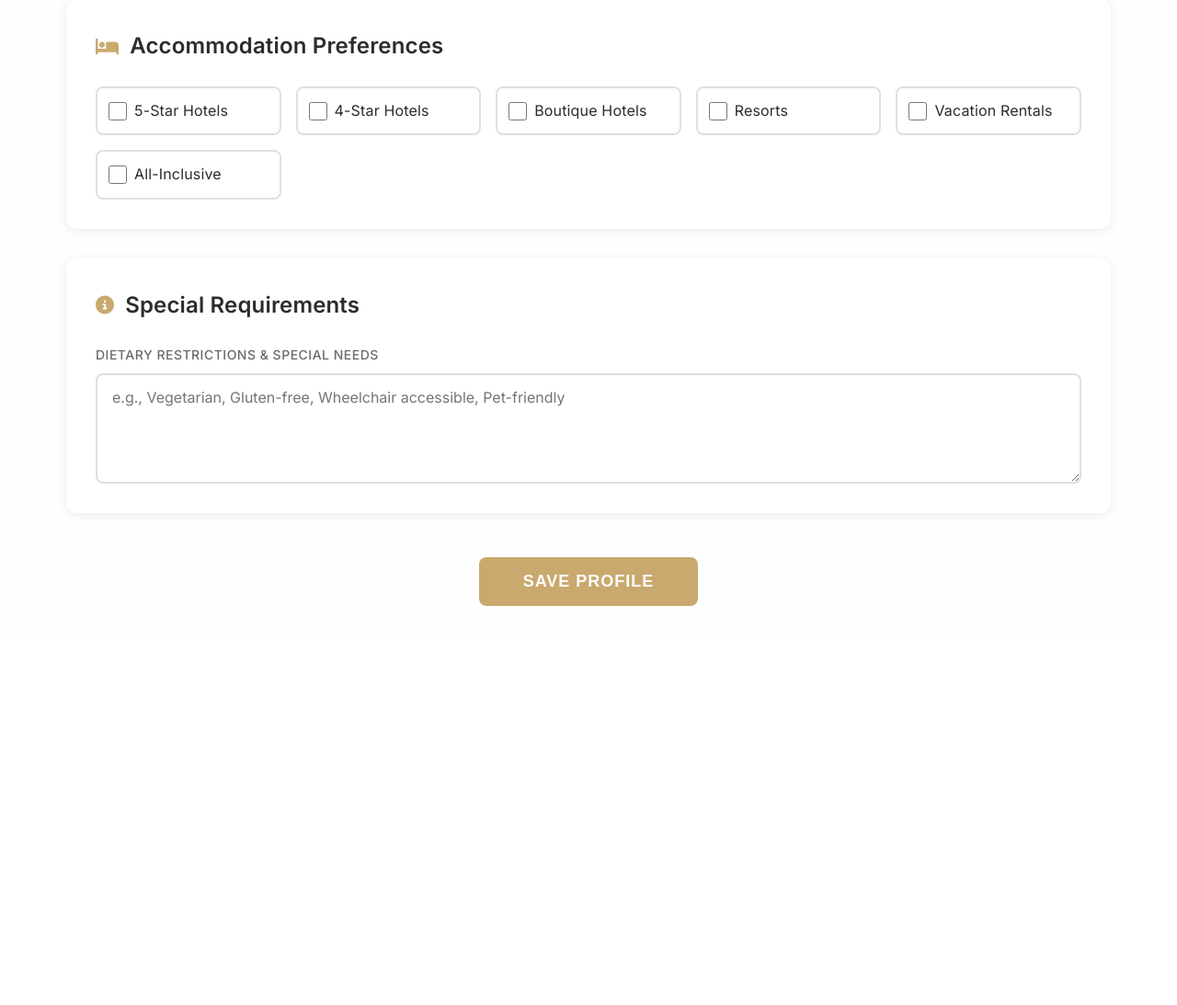
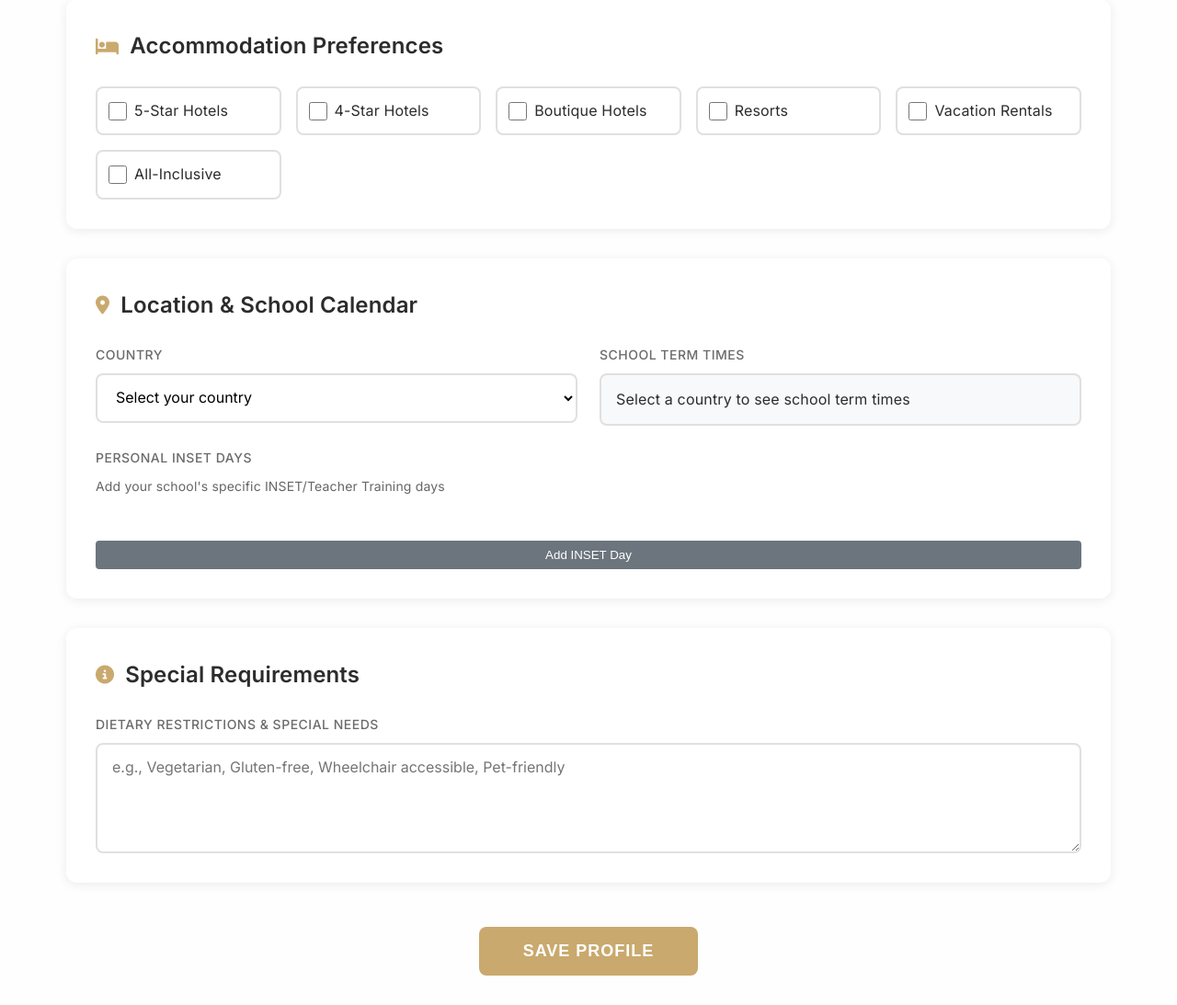
Before and after one commit to j99lef/Phoenix_Claude, a Flask app: template templates/profile_production.html in a window 1280 px wide. Shown: the part 1246-2339 px from the top of the page at 92% size. Before the commit the page ends 1905 px from the top, so only its background shows below. Run offline with Flask 3, Linux system fonts and the light colour scheme; the template is opened without the code that fills it: values that come from a table or form of the project are taken from there, others are empty.

Commit message:
Add country selection and school calendar to profile with save fixes
- Added country selection dropdown (England, Scotland, Wales, Northern Ireland)
- Added school term times display based on selected country
- Added personal INSET days management with add/remove functionality
- Fixed profile save functionality to properly update database
- Added UserSchoolCalendar support to profile API
- Fixed temporary admin user to have all required fields
- Updated JavaScript to handle INSET days arrays
- Profile now saves all data correctly to database

The profile page now includes location-based school calendar settings.

🤖 Generated with [Claude Code](https://claude.ai/code)

Co-Authored-By: Claude <noreply@anthropic.com>

```diff
--- a/templates/profile_production.html
+++ b/templates/profile_production.html
@@ -571,6 +571,58 @@
                     </div>
                 </div>
 
+                <!-- Location & School Settings -->
+                <div class="profile-section">
+                    <h2 class="section-title">
+                        <i class="fas fa-map-marker-alt"></i>
+                        Location & School Calendar
+                    </h2>
+                    <div class="form-grid">
+                        <div class="form-group">
+                            <label class="form-label">Country</label>
+                            <select class="form-select" name="country" id="countrySelect" onchange="updateSchoolInfo()">
+                                <option value="">Select your country</option>
+                                <option value="England" {% if school_calendar and school_calendar.country == 'England' %}selected{% endif %}>England</option>
+                                <option value="Scotland" {% if school_calendar and school_calendar.country == 'Scotland' %}selected{% endif %}>Scotland</option>
+                                <option value="Wales" {% if school_calendar and school_calendar.country == 'Wales' %}selected{% endif %}>Wales</option>
+                                <option value="Northern Ireland" {% if school_calendar and school_calendar.country == 'Northern Ireland' %}selected{% endif %}>Northern Ireland</option>
+                            </select>
+                        </div>
+                        <div class="form-group">
+                            <label class="form-label">School Term Times</label>
+                            <div id="schoolTermInfo" class="form-input" style="background: #f8f9fa; min-height: 45px; display: flex; align-items: center;">
+                                {% if school_calendar %}
+                                    Based on {{ school_calendar.country }} school calendar
+                                {% else %}
+                                    Select a country to see school term times
+                                {% endif %}
+                            </div>
+                        </div>
+                    </div>
+
+                    <!-- INSET Days -->
+                    <div class="form-group" style="margin-top: 1.5rem;">
+                        <label class="form-label">Personal INSET Days</label>
+                        <p style="font-size: 0.875rem; color: #666; margin-bottom: 1rem;">
+                            Add your school's specific INSET/Teacher Training days
+                        </p>
+                        <div id="insetDaysList" style="margin-bottom: 1rem;">
+                            {% if school_calendar and school_calendar.inset_days %}
+                                {% for day in school_calendar.inset_days %}
+                                <div class="inset-day-item" style="display: flex; gap: 1rem; margin-bottom: 0.5rem;">
+                                    <input type="date" value="{{ day.date }}" class="form-input" style="flex: 1;">
+                                    <input type="text" value="{{ day.description or '' }}" placeholder="Description" class="form-input" style="flex: 2;">
+                                    <button type="button" onclick="removeInsetDay(this)" class="btn-remove" style="padding: 0.5rem 1rem; background: #dc3545; color: white; border: none; border-radius: 4px;">Remove</button>
+                                </div>
+                                {% endfor %}
+                            {% endif %}
+                        </div>
+                        <button type="button" onclick="addInsetDay()" class="btn-secondary" style="background: #6c757d; color: white; padding: 0.5rem 1rem; border: none; border-radius: 4px;">
+                            Add INSET Day
+                        </button>
+                    </div>
+                </div>
+
                 <!-- Special Requirements -->
                 <div class="profile-section">
                     <h2 class="section-title">
@@ -646,6 +698,14 @@
                     // Handle multiple checkbox values
                     if (!data[key]) data[key] = [];
                     data[key].push(value);
+                } else if (key === 'inset_dates[]') {
+                    // Handle INSET dates array
+                    if (!data['inset_dates']) data['inset_dates'] = [];
+                    data['inset_dates'].push(value);
+                } else if (key === 'inset_descriptions[]') {
+                    // Handle INSET descriptions array
+                    if (!data['inset_descriptions']) data['inset_descriptions'] = [];
+                    data['inset_descriptions'].push(value);
                 } else {
                     data[key] = value;
                 }
@@ -710,6 +770,37 @@
             });
         });
 
+        // School calendar functions
+        function updateSchoolInfo() {
+            const country = document.getElementById('countrySelect').value;
+            const infoDiv = document.getElementById('schoolTermInfo');
+
+            if (country) {
+                infoDiv.textContent = `Based on ${country} school calendar`;
+            } else {
+                infoDiv.textContent = 'Select a country to see school term times';
+            }
+        }
+
+        function addInsetDay() {
+            const container = document.getElementById('insetDaysList');
+            const dayDiv = document.createElement('div');
+            dayDiv.className = 'inset-day-item';
+            dayDiv.style.cssText = 'display: flex; gap: 1rem; margin-bottom: 0.5rem;';
+
+            dayDiv.innerHTML = `
+                <input type="date" name="inset_dates[]" class="form-input" style="flex: 1;" required>
+                <input type="text" name="inset_descriptions[]" placeholder="Description" class="form-input" style="flex: 2;">
+                <button type="button" onclick="removeInsetDay(this)" class="btn-remove" style="padding: 0.5rem 1rem; background: #dc3545; color: white; border: none; border-radius: 4px;">Remove</button>
+            `;
+
+            container.appendChild(dayDiv);
+        }
+
+        function removeInsetDay(button) {
+            button.parentElement.remove();
+        }
+
         // Initialize page
         document.addEventListener('DOMContentLoaded', function() {
             console.log('Profile page loaded successfully');
```
Also changed, not shown: auth.py (+30 -8 lines), travel_aigent/routes/profile.py (+52 -6 lines).
